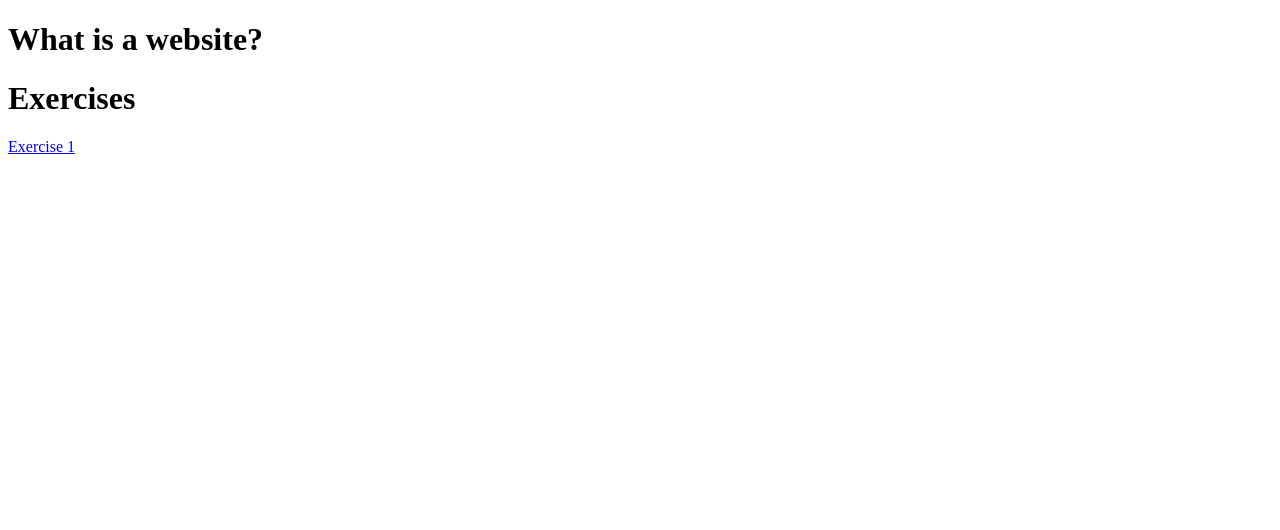
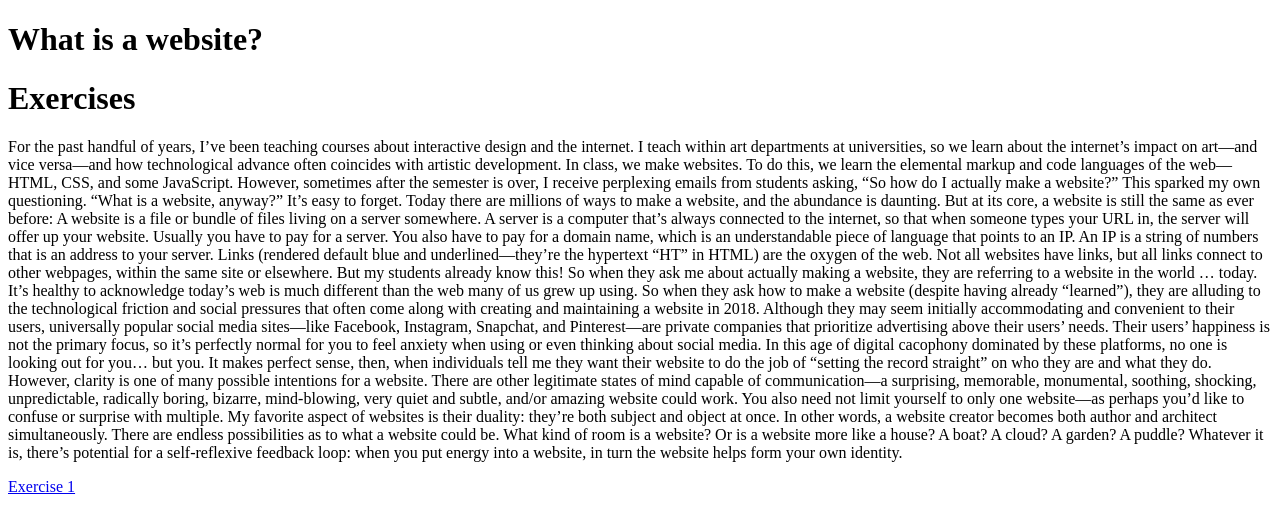
Before and after one commit to anaisgiareiss/anaisgiareiss.github.io, a plain HTML site: page exercises/exercise-1/index.html in a window 1280 px wide. Drawn offline with Linux system fonts and the light colour scheme.

Commit message:
update 1

```diff
--- a/exercises/exercise-1/index.html
+++ b/exercises/exercise-1/index.html
@@ -8,6 +8,30 @@
 <body>
     <h1>What is a website?</h1>
     <h1>Exercises</h1>
+<p>For the past handful of years, I’ve been teaching courses about interactive design and the internet.
+
+    I teach within art departments at universities, so we learn about the internet’s impact on art—and vice versa—and how technological advance often coincides with artistic development.
+
+    In class, we make websites. To do this, we learn the elemental markup and code languages of the web—HTML, CSS, and some JavaScript.
+
+    However, sometimes after the semester is over, I receive perplexing emails from students asking, “So how do I actually make a website?”
+
+    This sparked my own questioning. “What is a website, anyway?” It’s easy to forget. Today there are millions of ways to make a website, and the abundance is daunting. But at its core, a website is still the same as ever before:
+
+    A website is a file or bundle of files living on a server somewhere. A server is a computer that’s always connected to the internet, so that when someone types your URL in, the server will offer up your website. Usually you have to pay for a server. You also have to pay for a domain name, which is an understandable piece of language that points to an IP. An IP is a string of numbers that is an address to your server.
+
+    Links (rendered default blue and underlined—they’re the hypertext “HT” in HTML) are the oxygen of the web. Not all websites have links, but all links connect to other webpages, within the same site or elsewhere.
+
+    But my students already know this! So when they ask me about actually making a website, they are referring to a website in the world … today.
+
+    It’s healthy to acknowledge today’s web is much different than the web many of us grew up using. So when they ask how to make a website (despite having already “learned”), they are alluding to the technological friction and social pressures that often come along with creating and maintaining a website in 2018.
+
+    Although they may seem initially accommodating and convenient to their users, universally popular social media sites—like Facebook, Instagram, Snapchat, and Pinterest—are private companies that prioritize advertising above their users’ needs. Their users’ happiness is not the primary focus, so it’s perfectly normal for you to feel anxiety when using or even thinking about social media. In this age of digital cacophony dominated by these platforms, no one is looking out for you… but you. It makes perfect sense, then, when individuals tell me they want their website to do the job of “setting the record straight” on who they are and what they do.
+
+    However, clarity is one of many possible intentions for a website. There are other legitimate states of mind capable of communication—a surprising, memorable, monumental, soothing, shocking, unpredictable, radically boring, bizarre, mind-blowing, very quiet and subtle, and/or amazing website could work. You also need not limit yourself to only one website—as perhaps you’d like to confuse or surprise with multiple.
+
+    My favorite aspect of websites is their duality: they’re both subject and object at once. In other words, a website creator becomes both author and architect simultaneously. There are endless possibilities as to what a website could be. What kind of room is a website? Or is a website more like a house? A boat? A cloud? A garden? A puddle? Whatever it is, there’s potential for a self-reflexive feedback loop: when you put energy into a website, in turn the website helps form your own identity.</p>
+
     <a href="exercise-1/index,html">Exercise 1</a>
 </body>
 </html>
```
Also changed, not shown: exercises/index.html (+1 -0 lines), index.html (+1 -0 lines).
